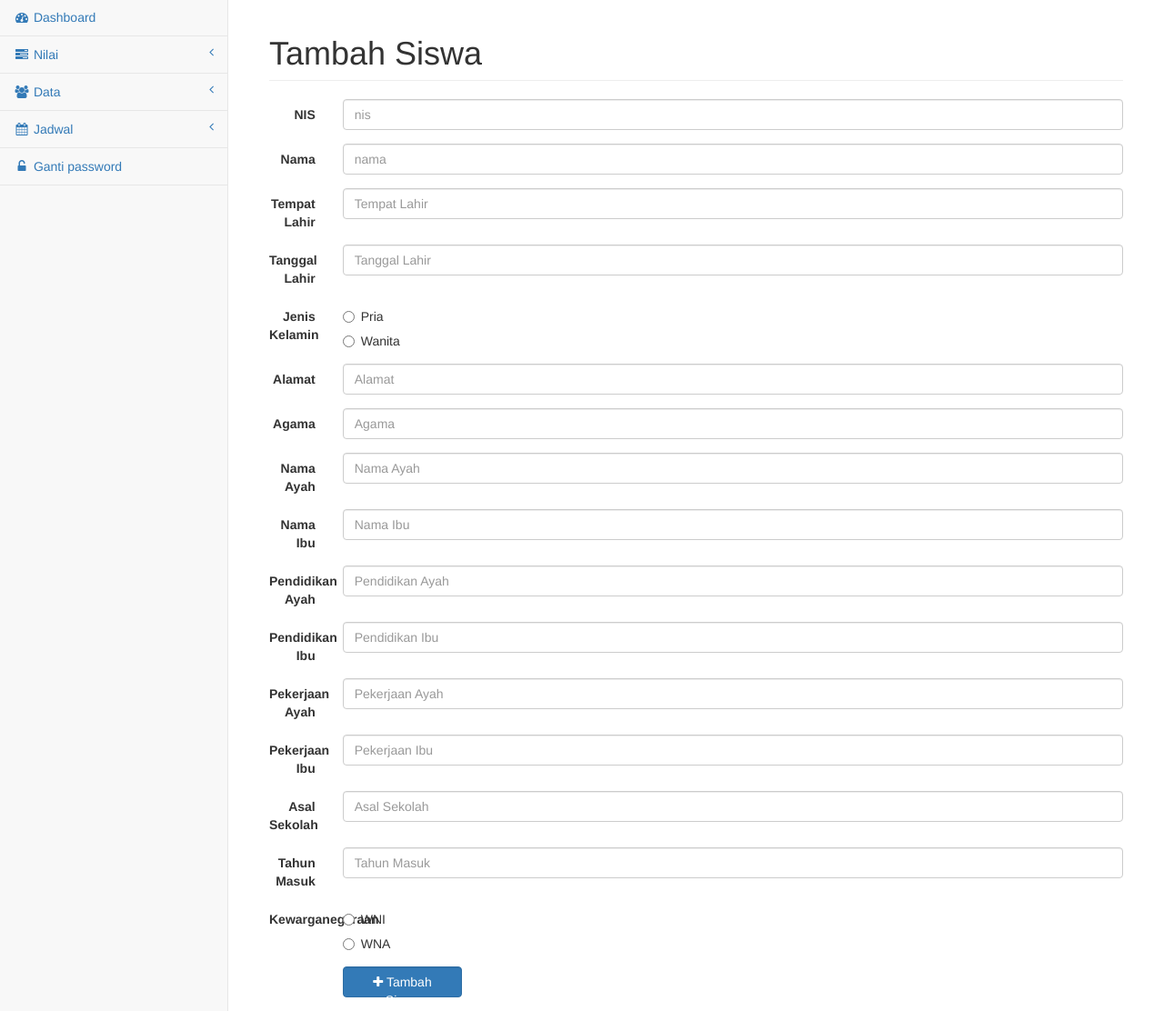
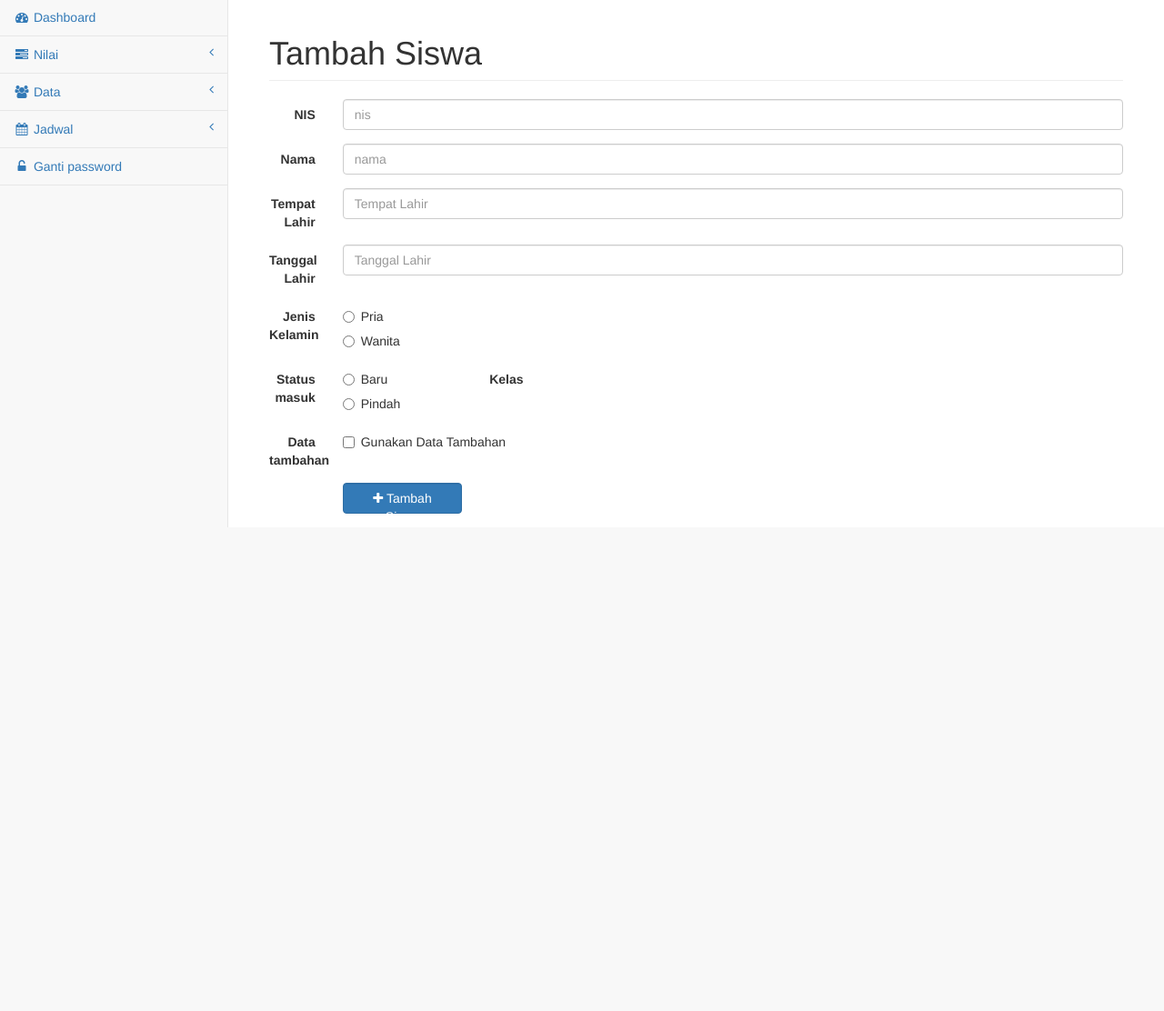
Before and after one commit to imansaiki/siasman1c, a CodeIgniter app: page /siasman1c/Siswa/tambahSiswa in a window 1280 px wide. Shown: the part 52-1164 px from the top of the page at 91% size. After the commit the page ends 632 px from the top, so only its background shows below. Run offline with CodeIgniter, Linux system fonts and the light colour scheme; the visitor is signed in with stand-in values (Sample User, id 1); some libraries are stand-ins or nearby versions.

Commit message:
06/02/2017

```diff
--- a/application/views/FormTambahSiswa.php
+++ b/application/views/FormTambahSiswa.php
@@ -16,7 +16,7 @@
 				<div class="form-group">
 					<label class="control-label col-md-1" for="nis">NIS</label>
 					<div class="col-md-11" >
-						<input <?php if ($this->session->flashdata('nis'))?> class="form-control" placeholder="nis" value="<?php { echo $this->session->flashdata('nis'); }?>" placeholder="nis" name="nis" type="text" />
+						<input <?php if ($this->session->flashdata('nis'))?> class="form-control" placeholder="nis" value="<?php { echo $this->session->flashdata('nis'); }?>" placeholder="nis" name="nis" id="nis" type="text" />
 					</div>
 				</div>
 				<div class="form-group">
@@ -48,6 +48,54 @@
 						</div>
 					</div>
 				</div>
+				<div class="form-group">
+					<label class="control-label col-md-1" for="stmasuk">Status masuk</label>
+					<div class="col-md-2" >
+						<div class="radio">
+  							<label><input type="radio" id="stbaru" name="stmasuk" value="baru">Baru</label>
+						</div>
+						<div class="radio">
+  							<label><input type="radio" id="stpindah" name="stmasuk" value="pindah">Pindah</label>
+						</div>
+					</div>
+					<div class="col-md-2" >
+						<label class="control-label" for="kelas">Kelas</label>
+						<div>
+							<select name="kelas" id="kelas" class="form-control" style="display: none">
+								<optgroup id="kX" label="X">
+									<option value="X">XA1</option>
+									<option value="X">XA2</option>
+									<option value="X">XA3</option>
+									<option value="X">XA4</option>
+								</optgroup>
+								<optgroup id="kXI" label="XI">
+									<option value="volvo">Volvo</option>
+									<option value="saab">Saab</option>
+									<option value="fiat">Fiat</option>
+									<option value="audi">Audi</option>
+								</optgroup>
+								<optgroup id="kXII" label="XII">
+									<option value="volvo">Volvo</option>
+									<option value="saab">Saab</option>
+									<option value="fiat">Fiat</option>
+									<option value="audi">Audi</option>
+								</optgroup>
+							</select>
+							<button type="button" id="cekkelas" style="display: none">cek kelas</button>
+						</div>
+					</div>
+				</div>
+				<div class="form-group">
+					<label class="control-label col-md-1" for="alamat">Data tambahan</label>
+					<div class="col-md-11" >
+						<div class="checkbox">
+							<label data-toggle="collapse" data-target="#collapseExample">
+								<input type="checkbox"/> Gunakan Data Tambahan
+							</label>
+						</div>
+					</div>
+				</div>
+				<div class="collapse" id="collapseExample">
 				<div class="form-group">
 					<label class="control-label col-md-1" for="alamat">Alamat</label>
 					<div class="col-md-11" >
@@ -109,7 +157,7 @@
 					</div>
 				</div>
 				<div class="form-group">
-					<label class="control-label col-md-1" for="kwnegara">Kewarganegaraan</label>
+					<label class="control-label col-md-1" for="kwnegara">Status Warga Negara</label>
 					<div class="col-md-11" >
 						<div class="radio">
   							<label><input type="radio" name="kwnegara" value="WNI">WNI</label>
@@ -118,6 +166,7 @@
   							<label><input type="radio" name="kwnegara" value="WNA">WNA</label>
 						</div>
 					</div>
+				</div>
 				</div>
 				<div class="form-group">
 					<div class="col-md-2 col-md-offset-1">
@@ -130,7 +179,24 @@
 	</div>
 </body>
 <script>
-  $('#submit').on('click', function () {
+$('#submit').on('click', function () {
     $(this).button('loading')
+
   })
 </script>
+<script>
+$(document).ready(function(){
+    $("#stbaru").click(function(){
+    	$("#cekkelas").show("slow");
+    	$("#kelas").show("slow");
+    	$('#kXI').hide();
+    	$('#kXII').hide();
+    });
+    $("#stpindah").click(function(){
+    	$("#cekkelas").show("slow");
+    	$("#kelas").show("slow");
+    	$('#kXI').show();
+    	$('#kXII').show();
+    });
+});
+</script>
```
Also changed, not shown: application/views/DataSiswa.php (+14 -14 lines).
